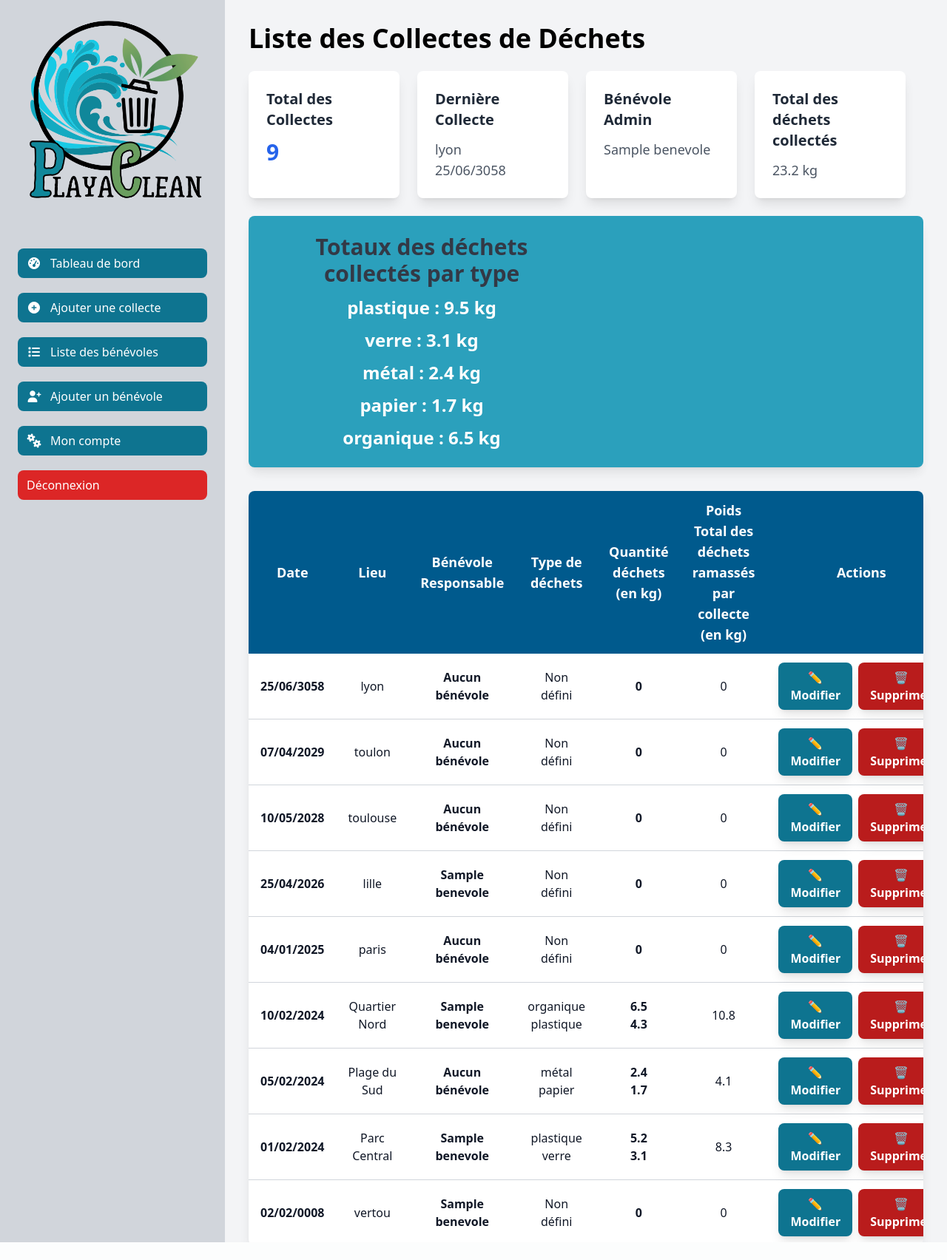
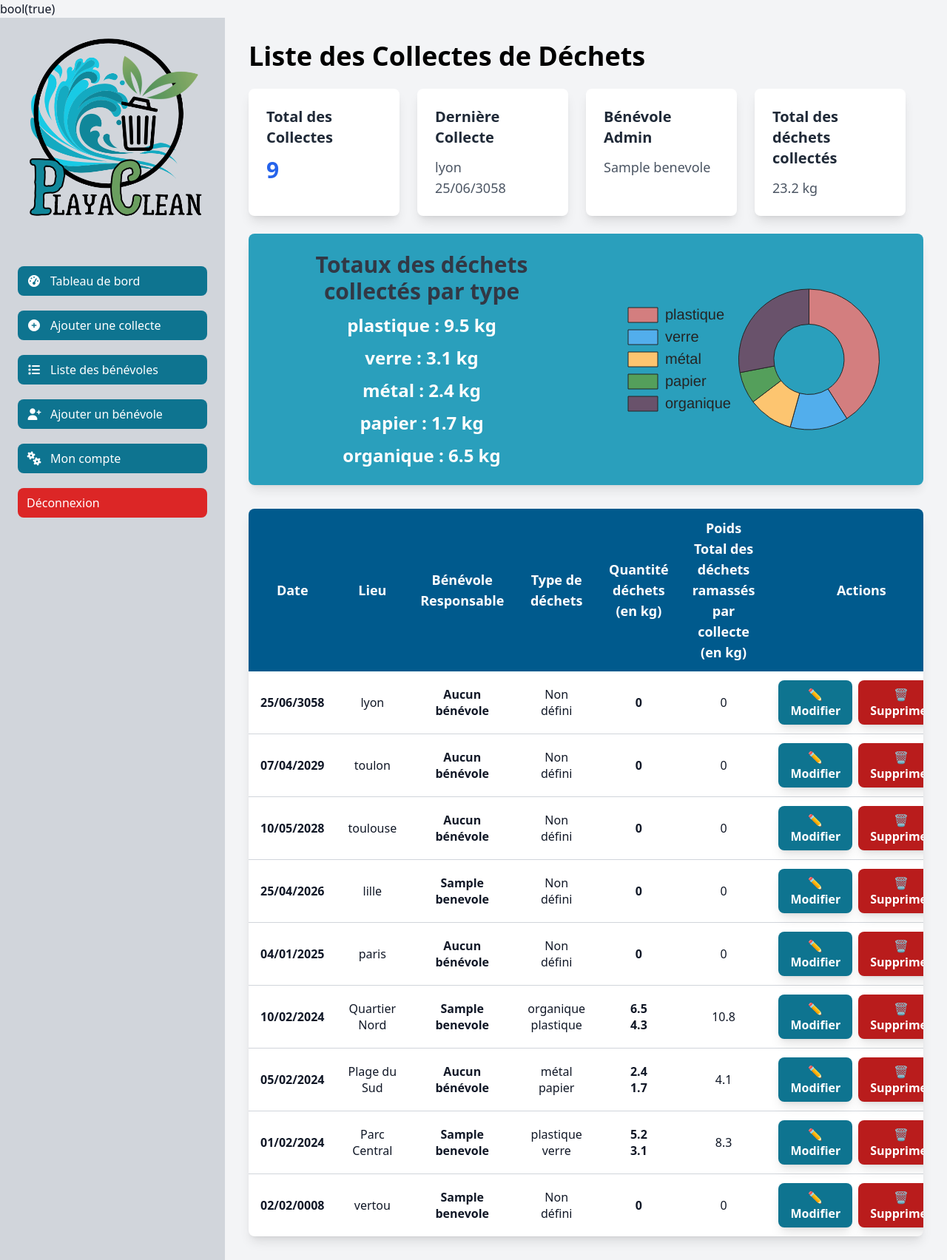
Before and after one commit to Elo-S38/Projet_PHP, a PHP site: page /collection_list.php in a window 1280 px wide. Shown: the whole page at 74% size. Before the commit the page ends 1680 px from the top, so only its background shows below. Run offline with PHP 8.4, Linux system fonts and the light colour scheme; the visitor is signed in with stand-in values (Sample User, id 1); data comes from the database, SQL or seed files in the repository; tables that the repository leaves empty hold one stand-in row (values such as "Sample post"); a map, chart or similar area stays blank; some libraries are stand-ins or nearby versions.

Commit message:
debug donut

```diff
--- a/association/php/collection_list.php
+++ b/association/php/collection_list.php
@@ -38,7 +38,7 @@ try {
 		$sumByTypeDechet[$type_dechet] += $quantiteKg;
 	}
 
-
+	var_dump(isset($sumByTypeDechet));
 
     $admin = $query->fetch(PDO::FETCH_ASSOC);
     $adminNom = $admin ? htmlspecialchars($admin['nom']) : 'Aucun administrateur trouvé';
@@ -161,7 +161,7 @@ error_reporting(E_ALL);
     const ctx = document.getElementById('monDonut').getContext('2d');
 
     // Données PHP converties en format JavaScript
-		if (<?php if (isset($sumByTypeDechet)) {echo 'true';} else {echo 'false';} ?> == true)
+		if (<?php if (isset($sumByTypeDechet)) {echo 'true';} else {echo 'false';} ?>)
 		{
 			const labels = <?php if (isset($sumByTypeDechet)) {echo json_encode(array_keys($sumByTypeDechet));} else {echo '[]';} ?>;
 			const dataValues = <?php if (isset($sumByTypeDechet)) {echo json_encode(array_values($sumByTypeDechet));} else {echo '[]';} ?>;
@@ -199,7 +199,6 @@ error_reporting(E_ALL);
 				}
 			});
 		}
-		<?php var_dump("test"); ?>
 </script>
 
     </div>
```
